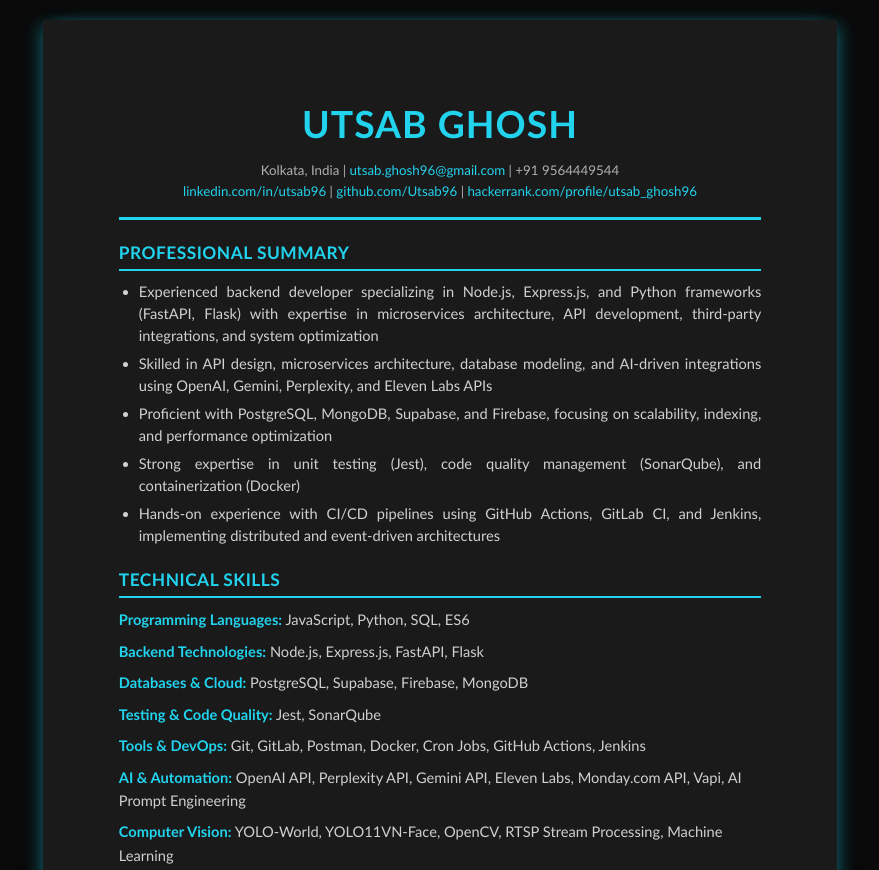
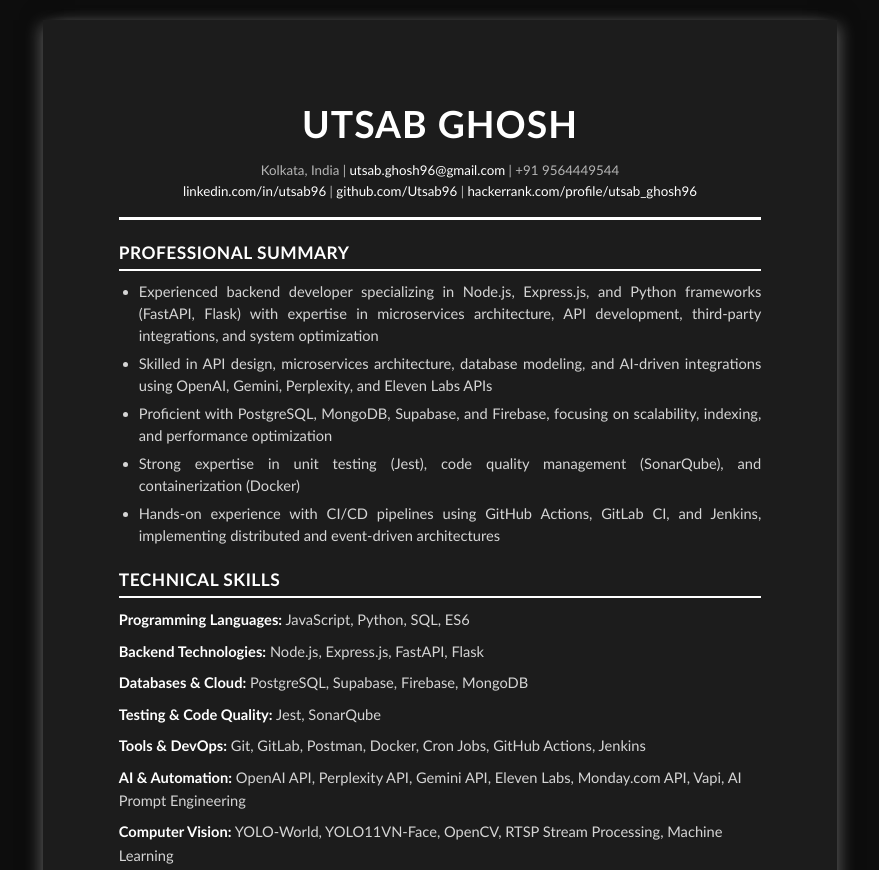
Before and after one commit to Utsab96/cv, a plain HTML site: page index.html in a window 1280 px wide. Shown: the top 870 px of the page, without its empty margins (200-1079 px from the left). Drawn offline with Linux system fonts and the light colour scheme.

Commit message:
Update index.html

```diff
--- a/index.html
+++ b/index.html
@@ -14,8 +14,8 @@
         body {
             font-family: 'Calibri', 'Arial', sans-serif;
             line-height: 1.5;
-            color: #e0e0e0;
-            background: #0a0a0a;
+            color: #e5e5e5;
+            background: #0d0d0d;
             padding: 20px;
             font-size: 11pt;
         }
@@ -25,18 +25,18 @@
             width: 210mm;
             min-height: 297mm;
             margin: 0 auto;
-            background: #1a1a1a;
+            background: #1c1c1c;
             padding: 20mm 20mm;
             box-shadow:
-                -8px 0 15px -5px rgba(34, 211, 238, 0.4),
-                8px 0 15px -5px rgba(34, 211, 238, 0.4),
+                -8px 0 15px -5px rgba(255, 255, 255, 0.3),
+                8px 0 15px -5px rgba(255, 255, 255, 0.3),
                 0 0 20px rgba(0,0,0,0.5);
         }
 
         .header {
             text-align: center;
             margin-bottom: 20px;
-            border-bottom: 3px solid #22d3ee;
+            border-bottom: 3px solid #ffffff;
             padding-bottom: 15px;
         }
 
@@ -44,18 +44,18 @@
             font-size: 28pt;
             font-weight: bold;
             margin-bottom: 8px;
-            color: #22d3ee;
+            color: #ffffff;
             letter-spacing: 1px;
         }
 
         .contact-info {
             font-size: 10pt;
-            color: #b0b0b0;
+            color: #b5b5b5;
             line-height: 1.6;
         }
 
         .contact-info a {
-            color: #22d3ee;
+            color: #ffffff;
             text-decoration: none;
         }
 
@@ -66,11 +66,11 @@
         .section-title {
             font-size: 13pt;
             font-weight: bold;
-            color: #22d3ee;
+            color: #ffffff;
             text-transform: uppercase;
             margin-bottom: 10px;
             padding-bottom: 3px;
-            border-bottom: 2px solid #22d3ee;
+            border-bottom: 2px solid #ffffff;
             letter-spacing: 0.5px;
         }
 
@@ -96,7 +96,7 @@
 
         .location-date {
             font-size: 10pt;
-            color: #888888;
+            color: #999999;
             font-style: italic;
             margin-top: 2px;
         }
@@ -117,7 +117,7 @@
             margin-bottom: 6px;
             line-height: 1.5;
             text-align: justify;
-            color: #d0d0d0;
+            color: #d5d5d5;
         }
 
         .skills-section {
@@ -127,17 +127,17 @@
         .skill-category {
             margin-bottom: 8px;
             line-height: 1.6;
-            color: #d0d0d0;
+            color: #d5d5d5;
         }
 
         .skill-category strong {
             font-weight: bold;
-            color: #22d3ee;
+            color: #ffffff;
         }
 
         .education-block {
             margin-bottom: 10px;
-            color: #d0d0d0;
+            color: #d5d5d5;
         }
 
         .education-block strong {
@@ -153,7 +153,7 @@
 
         .project-meta {
             font-size: 10pt;
-            color: #888888;
+            color: #999999;
             font-style: italic;
             margin-bottom: 8px;
         }
@@ -161,7 +161,7 @@
         .project-description {
             margin-bottom: 8px;
             line-height: 1.5;
-            color: #d0d0d0;
+            color: #d5d5d5;
         }
 
         @media print {
```
